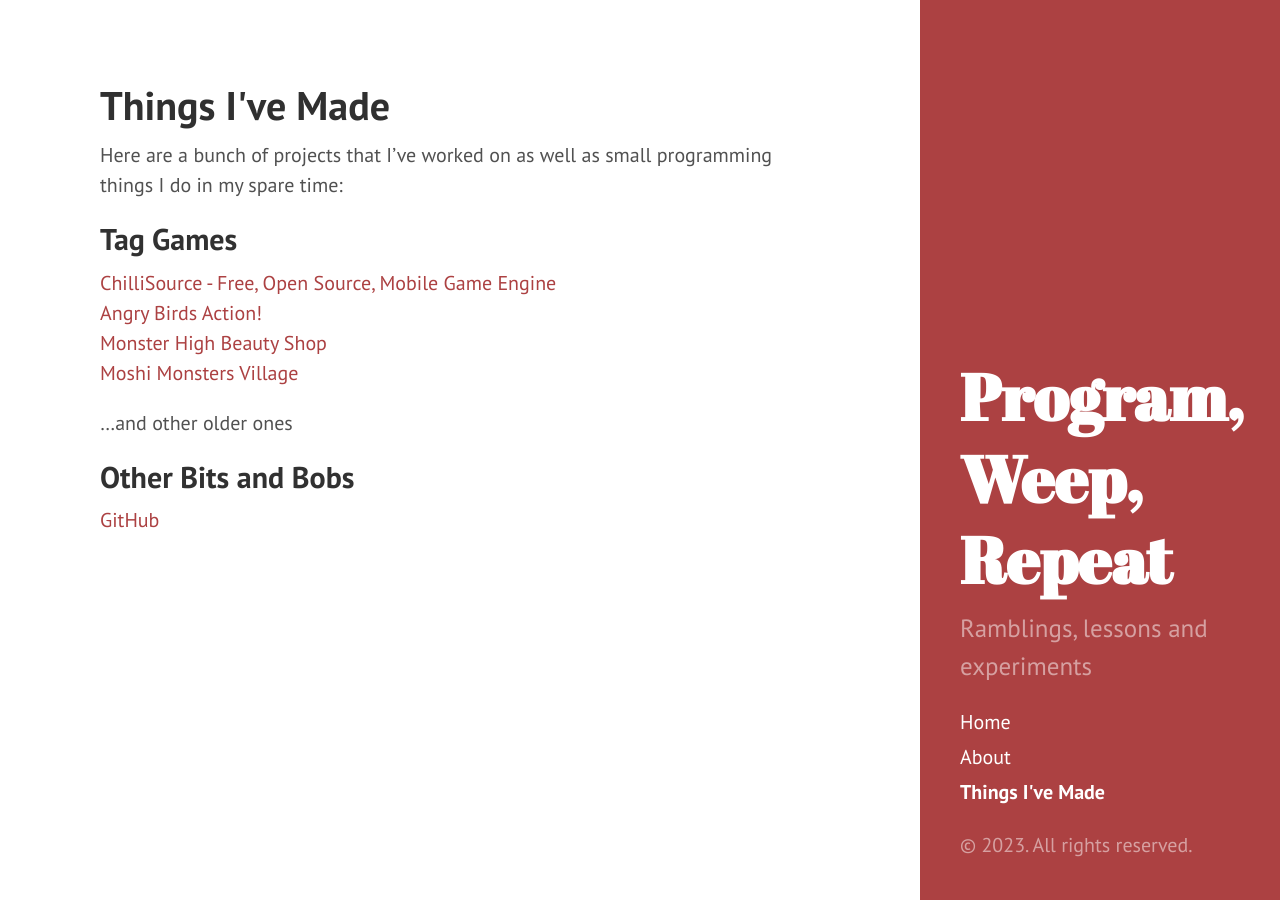
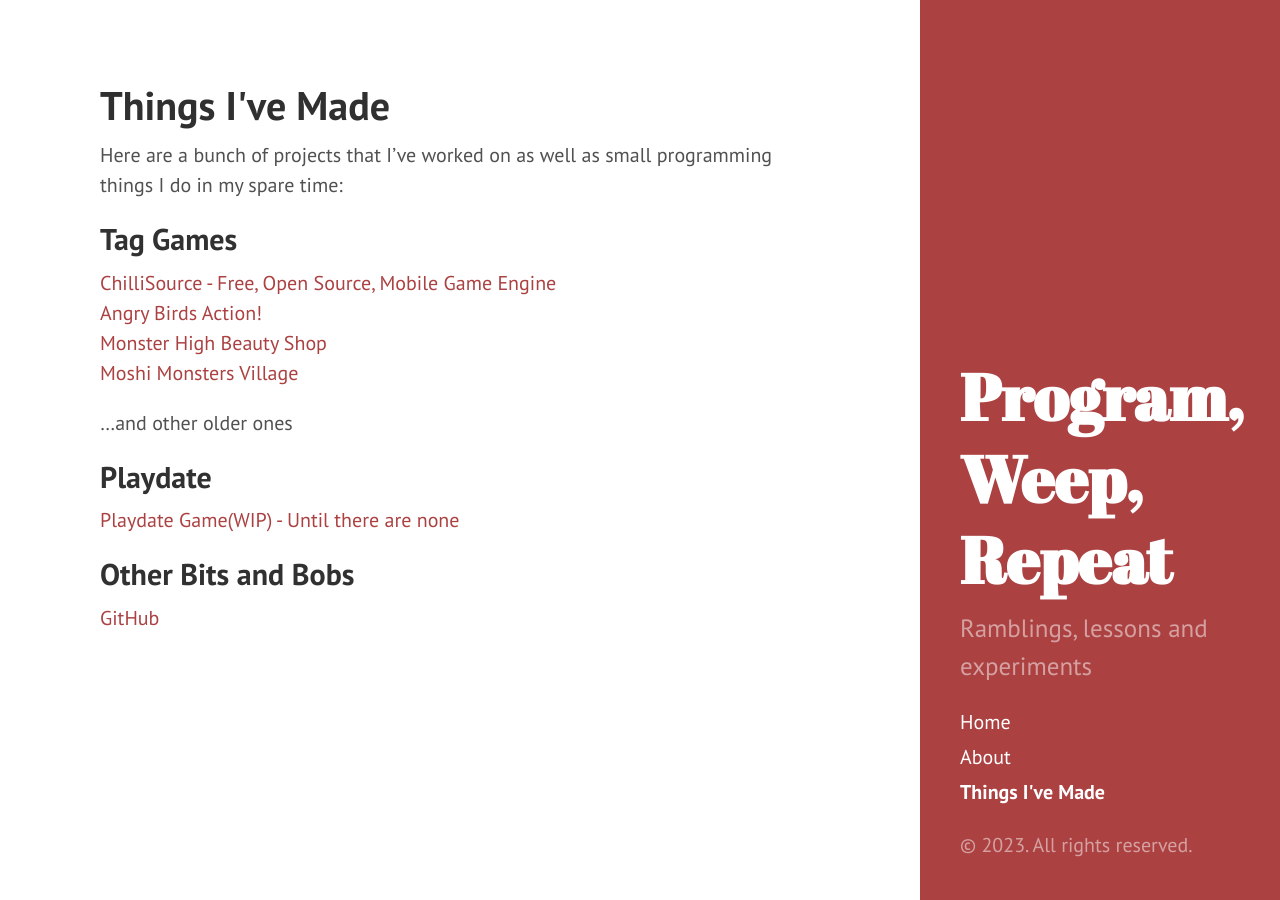
Before and after one commit to RevDownie/RevDownie.github.io, a Jekyll site: the page built from projects.md, in a window 1280 px wide. Built offline with Jekyll 4.4.1, drawn with Linux system fonts in a browser that asks for light colours.

Commit message:
Updating a couple of links

```diff
--- a/projects.md
+++ b/projects.md
@@ -8,13 +8,16 @@
 
 ## Tag Games
 
-[ChilliSource - Free, Open Source, Mobile Game Engine](https://www.chillisourceengine.com/)
+[ChilliSource - Free, Open Source, Mobile Game Engine](https://github.com/ChilliWorks/ChilliSource)
 [Angry Birds Action!](https://www.tag-games.com/angry-birds-action)
 [Monster High Beauty Shop](https://www.tag-games.com/monster-high-beauty-shop)
 [Moshi Monsters Village](https://www.tag-games.com/moshi-monsters)
 
 ...and other older ones
 
+## Playdate
+[Playdate Game(WIP) - Until there are none](https://github.com/RevDownie/playdate-next)
+
 
 ## Other Bits and Bobs
 
```
